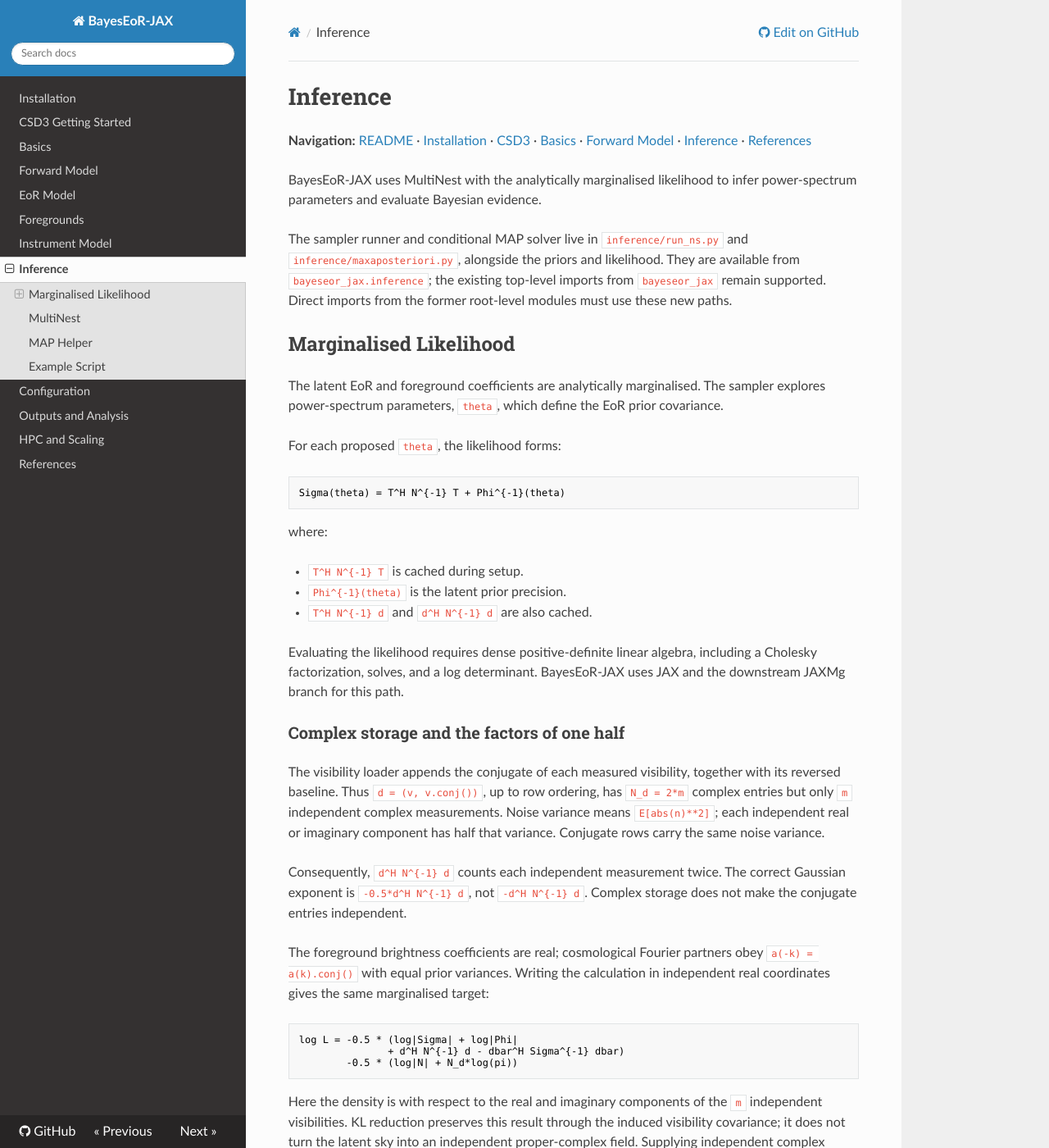
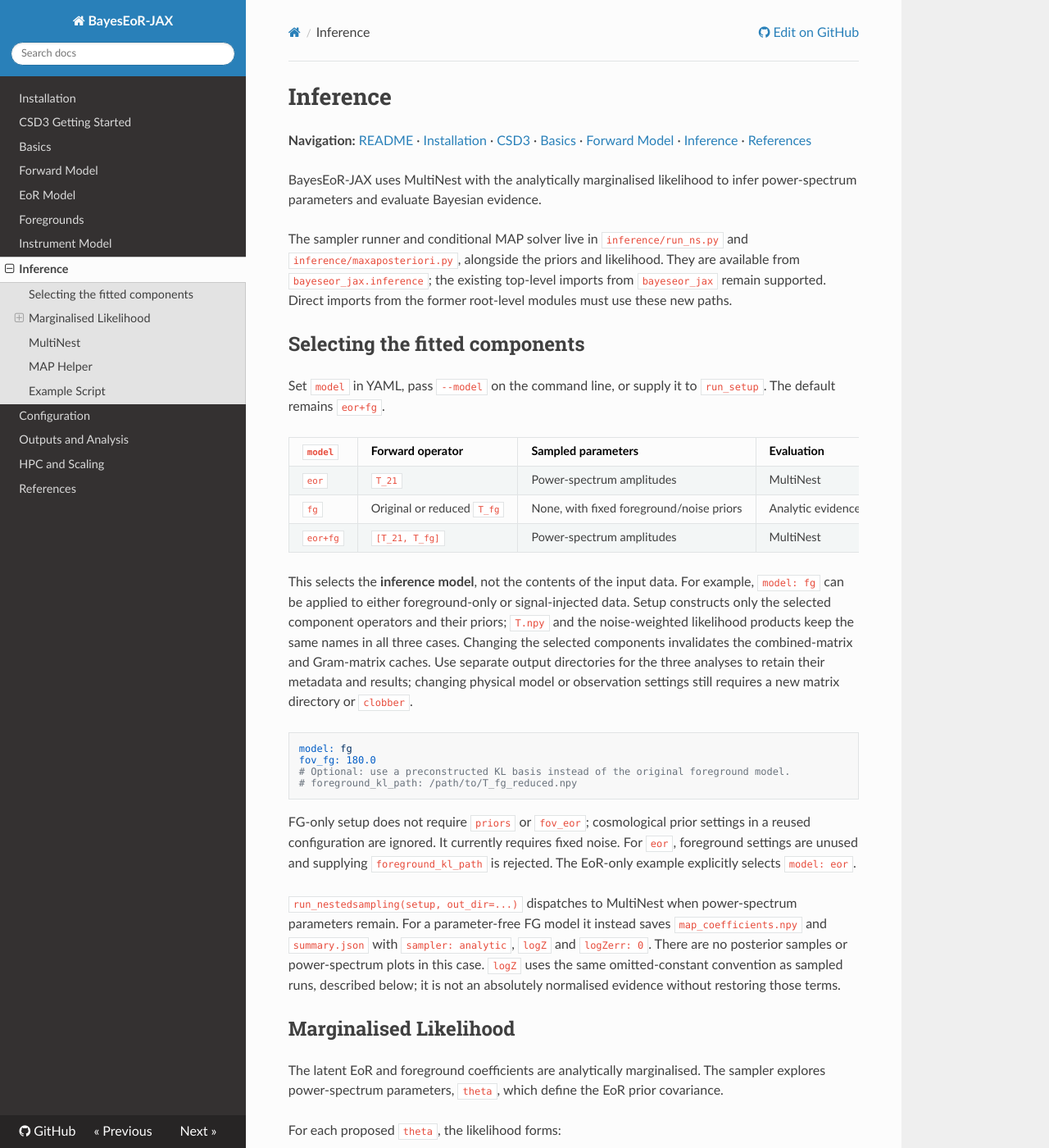
Before and after one commit to JacobTutt/BayesEoR-JAX, an MkDocs documentation site: the page built from docs/inference.md, in a window 1280 px wide and 1400 px high. Shown: the whole window at 82% size. Built offline with MkDocs 1.6.1, drawn with Linux system fonts in a browser that asks for light colours; nearby versions of some CDN libraries; some of the changed text lies outside the part shown.

Commit message:
Document model selection and analytic foreground-only runs

````diff
--- a/docs/inference.md
+++ b/docs/inference.md
@@ -9,6 +9,45 @@ The sampler runner and conditional MAP solver live in `inference/run_ns.py` and
 available from `bayeseor_jax.inference`; the existing top-level imports from
 `bayeseor_jax` remain supported. Direct imports from the former root-level modules
 must use these new paths.
+
+## Selecting the fitted components
+
+Set `model` in YAML, pass `--model` on the command line, or supply it to
+`run_setup`. The default remains `eor+fg`.
+
+| `model` | Forward operator | Sampled parameters | Evaluation |
+|---|---|---|---|
+| `eor` | `T_21` | Power-spectrum amplitudes | MultiNest |
+| `fg` | Original or reduced `T_fg` | None, with fixed foreground/noise priors | Analytic evidence and MAP |
+| `eor+fg` | `[T_21, T_fg]` | Power-spectrum amplitudes | MultiNest |
+
+This selects the **inference model**, not the contents of the input data. For
+example, `model: fg` can be applied to either foreground-only or signal-injected
+data. Setup constructs only the selected component operators and their priors;
+`T.npy` and the noise-weighted likelihood products keep the same names in all
+three cases. Changing the selected components invalidates the combined-matrix
+and Gram-matrix caches. Use separate output directories for the three analyses
+to retain their metadata and results; changing physical model or observation
+settings still requires a new matrix directory or `clobber`.
+
+```yaml
+model: fg
+fov_fg: 180.0
+# Optional: use a preconstructed KL basis instead of the original foreground model.
+# foreground_kl_path: /path/to/T_fg_reduced.npy
+```
+
+FG-only setup does not require `priors` or `fov_eor`; cosmological prior settings
+in a reused configuration are ignored. It currently requires fixed noise.
+For `eor`, foreground settings are unused and supplying `foreground_kl_path` is
+rejected. The EoR-only example explicitly selects `model: eor`.
+
+`run_nestedsampling(setup, out_dir=...)` dispatches to MultiNest when power-spectrum
+parameters remain. For a parameter-free FG model it instead saves
+`map_coefficients.npy` and `summary.json` with `sampler: analytic`, `logZ` and
+`logZerr: 0`. There are no posterior samples or power-spectrum plots in this
+case. `logZ` uses the same omitted-constant convention as sampled runs, described
+below; it is not an absolutely normalised evidence without restoring those terms.
 
 ## Marginalised Likelihood
 
@@ -134,7 +173,10 @@ Add `--sample` to run nested sampling:
 python test_examples/run_analysis_example.py --config test_examples/eor/config.yaml --sample
 ```
 
-The example calls `run_multinest`. After sampling, it runs the example analysis step and writes posterior summaries and diagnostic plots. For serious runs, create a dedicated configuration and output directory rather than using the default example paths.
+The example calls `run_nestedsampling`. After sampling, it writes posterior
+summaries and diagnostic plots; an analytic FG-only run stops after saving its
+evidence and MAP coefficients. For serious runs, create a dedicated configuration
+and output directory rather than using the default example paths.
 
 Record the live-point count, random seed and stopping settings with each scientific result.
 
````
Also changed, not shown: docs/basics.md (+2 -0 lines), docs/forward-model.md (+4 -4 lines), 2 other files.
